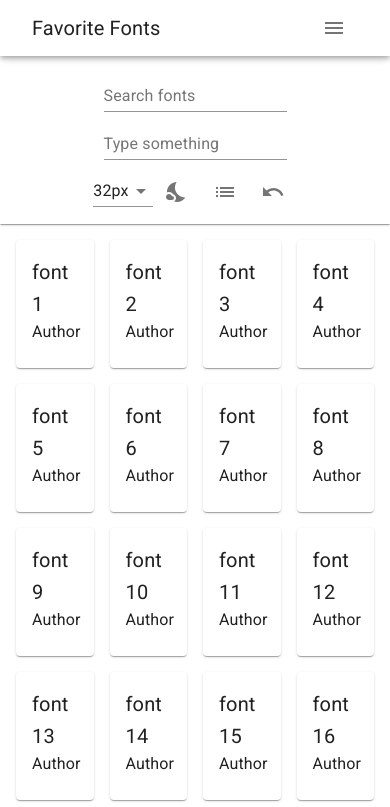
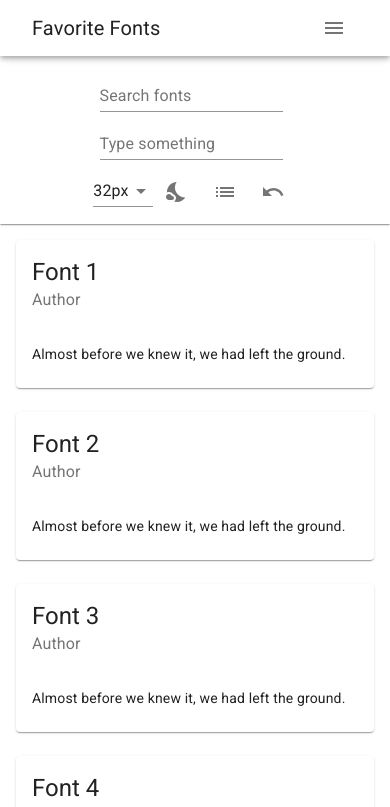
Before and after one commit to alekseyvlivanov/favorite-fonts, a React (Create React App) app: page / in a window 390 px wide. Shown: the top 807 px of the page. Built offline with nearby package versions, Linux system fonts and the light colour scheme.

Commit message:
refactor: responsive breakpoints

```diff
--- a/src/components/App.js
+++ b/src/components/App.js
@@ -12,7 +12,7 @@ import BackToTop from './BackToTop';
 
 const fonts = new Array(47)
   .fill()
-  .map((_, idx) => ({ name: `font ${idx + 1}` }));
+  .map((_, idx) => ({ name: `Font ${idx + 1}` }));
 
 const useStyles = makeStyles((theme) => ({
   fab: {
--- a/src/components/AppHeader.js
+++ b/src/components/AppHeader.js
@@ -35,7 +35,7 @@ function AppHeader() {
       <Toolbar>
         <Container className={classes.container}>
           <Typography variant="h6">Favorite&nbsp;Fonts</Typography>
-          <Hidden smDown>
+          <Hidden xsDown>
             <List aria-labelledby="main nav" component="nav">
               {navLinks.map(({ title, path }) => (
                 <Button
@@ -49,7 +49,7 @@ function AppHeader() {
               ))}
             </List>
           </Hidden>
-          <Hidden mdUp>
+          <Hidden smUp>
             <SideDrawer navLinks={navLinks} />
           </Hidden>
         </Container>
--- a/src/components/Cards.js
+++ b/src/components/Cards.js
@@ -1,19 +1,28 @@
-import Box from '@material-ui/core/Box';
+import Container from '@material-ui/core/Container';
 import Grid from '@material-ui/core/Grid';
+import makeStyles from '@material-ui/core/styles/makeStyles';
 
 import FontCard from './FontCard';
 
+const useStyles = makeStyles((theme) => ({
+  container: {
+    padding: theme.spacing(2),
+  },
+}));
+
 function Cards({ fonts }) {
+  const classes = useStyles();
+
   return (
-    <Box p={2}>
-      <Grid container spacing={2}>
+    <Container className={classes.container}>
+      <Grid container spacing={3}>
         {fonts.map(({ name }) => (
-          <Grid item key={name} xs={3}>
+          <Grid item key={name} xs={12} sm={6} lg={4} xl={3}>
             <FontCard name={name} />
           </Grid>
         ))}
       </Grid>
-    </Box>
+    </Container>
   );
 }
 
--- a/src/components/Control.js
+++ b/src/components/Control.js
@@ -27,6 +27,9 @@ const useStyles = makeStyles((theme) => ({
     paddingBottom: theme.spacing(0),
     paddingLeft: theme.spacing(2),
   },
+  textField: {
+    paddingRight: theme.spacing(1),
+  },
 }));
 
 function Control() {
@@ -35,8 +38,8 @@ function Control() {
   return (
     <Paper className={classes.form} component="form" square>
       <Container className={classes.container}>
-        <TextField label="Search fonts" />
-        <TextField label="Type something" />
+        <TextField className={classes.textField} label="Search fonts" />
+        <TextField className={classes.textField} label="Type something" />
         <List>
           <Select defaultValue={32} labelId="font-size-label">
             <MenuItem value={20}>20px</MenuItem>
--- a/src/components/FontCard.js
+++ b/src/components/FontCard.js
@@ -1,13 +1,13 @@
 import Card from '@material-ui/core/Card';
 import CardContent from '@material-ui/core/CardContent';
-import Typography from '@material-ui/core/Typography';
+import CardHeader from '@material-ui/core/CardHeader';
 
 function FontCard({ name }) {
   return (
     <Card>
+      <CardHeader title={name} subheader="Author" />
       <CardContent>
-        <Typography variant="h6">{name}</Typography>
-        <Typography>Author</Typography>
+        Almost before we knew it, we had left the ground.
       </CardContent>
     </Card>
   );
```
